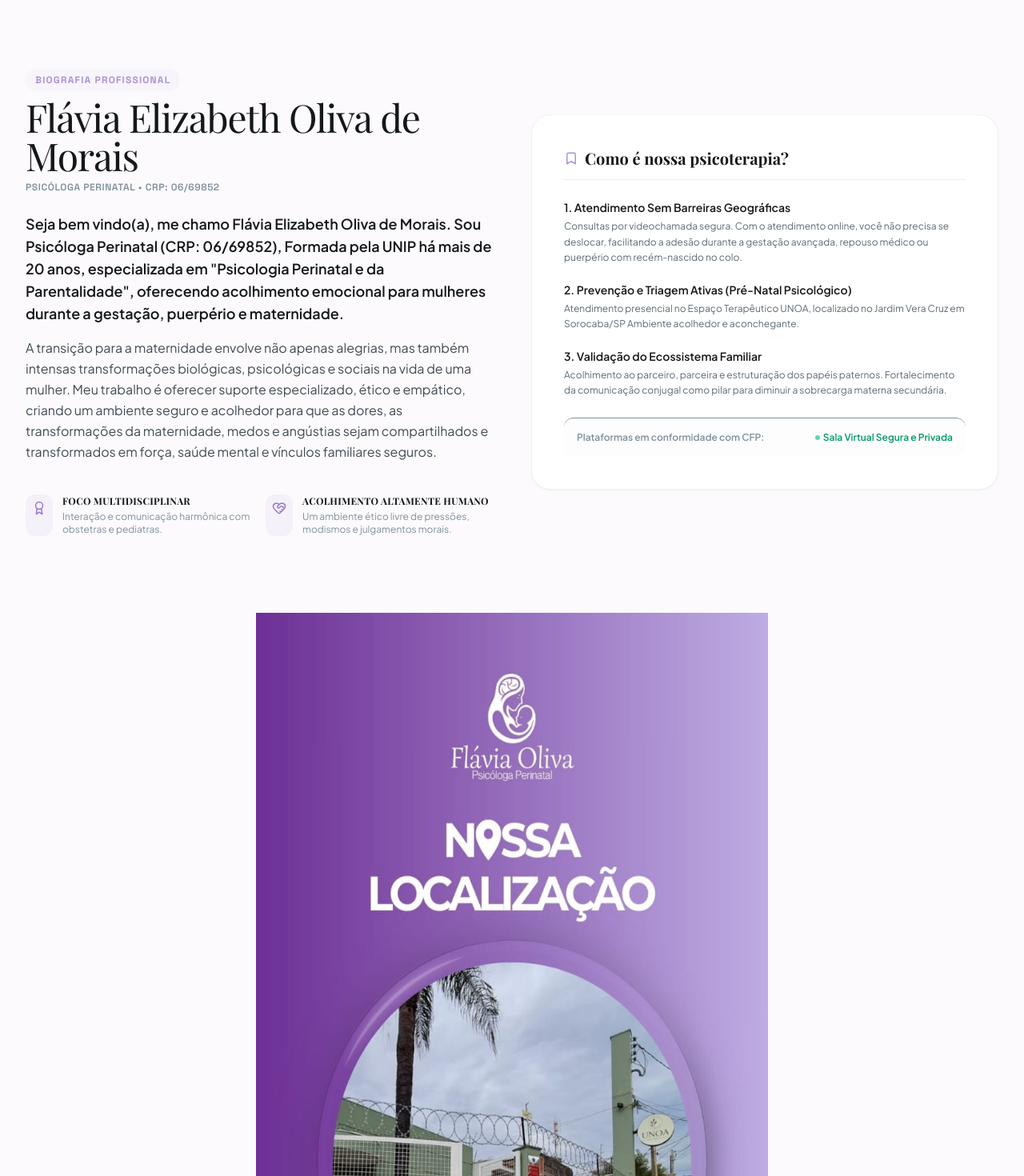
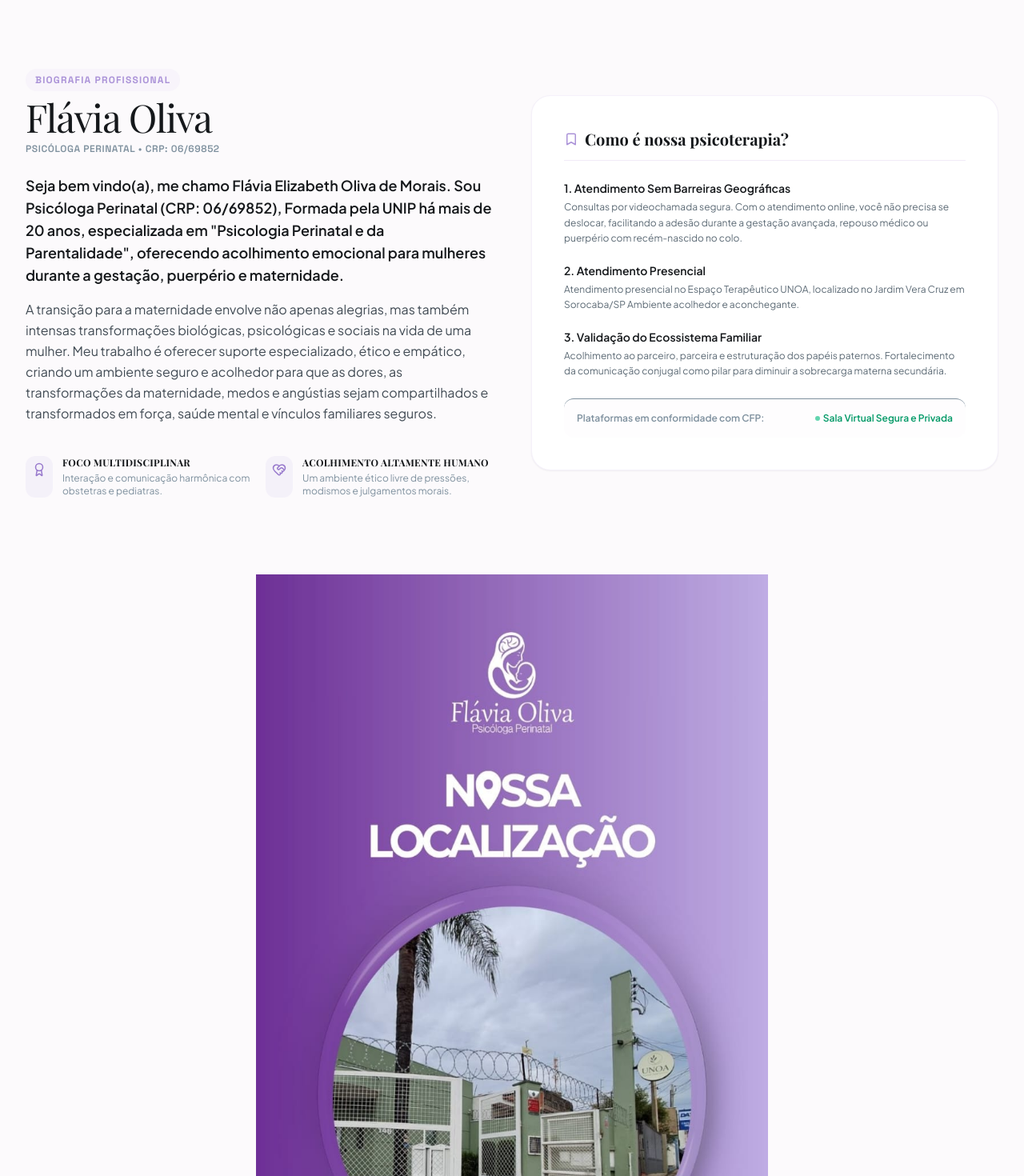
Before and after one commit to eurodev777/stk-react-flavia, a React (Vite) app: page / in a window 1280 px wide. Shown: the part 860-2330 px from the top of the page at 80% size. Built offline with nearby package versions, Linux system fonts and the light colour scheme; a web font is replaced by a local one.

Commit message:
🎨 style: texts

```diff
--- a/src/App.tsx
+++ b/src/App.tsx
@@ -23,7 +23,7 @@ import BookingCalendar from "./components/BookingCalendar";
 import FAQ from "./components/FAQ";
 import FloatWhatsapp from "./components/FloatWhatsapp";
 import EPDSTest from "./components/EPDSTest";
-import local from "./assets/local.jpeg"
+import local from "./assets/local.jpeg";
 
 export default function App() {
   const [isMobileMenuOpen, setIsMobileMenuOpen] = useState(false);
@@ -265,7 +265,7 @@ export default function App() {
                     Biografia Profissional
                   </span>
                   <h2 className="font-serif text-3xl md:text-5xl text-charcoal-900 tracking-tight">
-                    Flávia Elizabeth Oliva de Morais
+                    Flávia Oliva
                   </h2>
                   <p className="text-xs font-semibold uppercase tracking-wider text-charcoal-500 font-mono">
                     Psicóloga Perinatal • CRP: 06/69852
@@ -344,7 +344,7 @@ export default function App() {
 
                   <div className="space-y-1">
                     <h4 className="text-sm font-semibold text-charcoal-900">
-                      2. Prevenção e Triagem Ativas (Pré-Natal Psicológico)
+                      2. Atendimento Presencial
                     </h4>
                     <p className="text-xs text-charcoal-600 leading-relaxed">
                       Atendimento presencial no Espaço Terapêutico UNOA,
@@ -377,7 +377,7 @@ export default function App() {
           </div>
         </section>
 
-        <section className="w-full lg:h-[160vh] h-[80vh] flex items-center justify-center">
+        <section className="w-full lg:h-[160vh] h-[80vh] flex items-center justify-center pb-16">
           <img src={local} className="lg:w-1/2 h-full" />
         </section>
 
@@ -390,7 +390,7 @@ export default function App() {
 
           <div className="max-w-4xl mx-auto px-4 relative z-10 space-y-4">
             <h3 className="font-serif text-xl md:text-2xl lg:text-3xl font-medium leading-relaxed italic">
-              "Acolher a mãe é também acolher o bebê. A saúde emocional dos pais
+              "Acolher a mãe é também acolher o bebê. <br className="sm:hidden block" />A saúde emocional dos pais
               é o alicerce fundamental para a formação de um apego seguro e de
               uma infância saudável."
             </h3>
```
